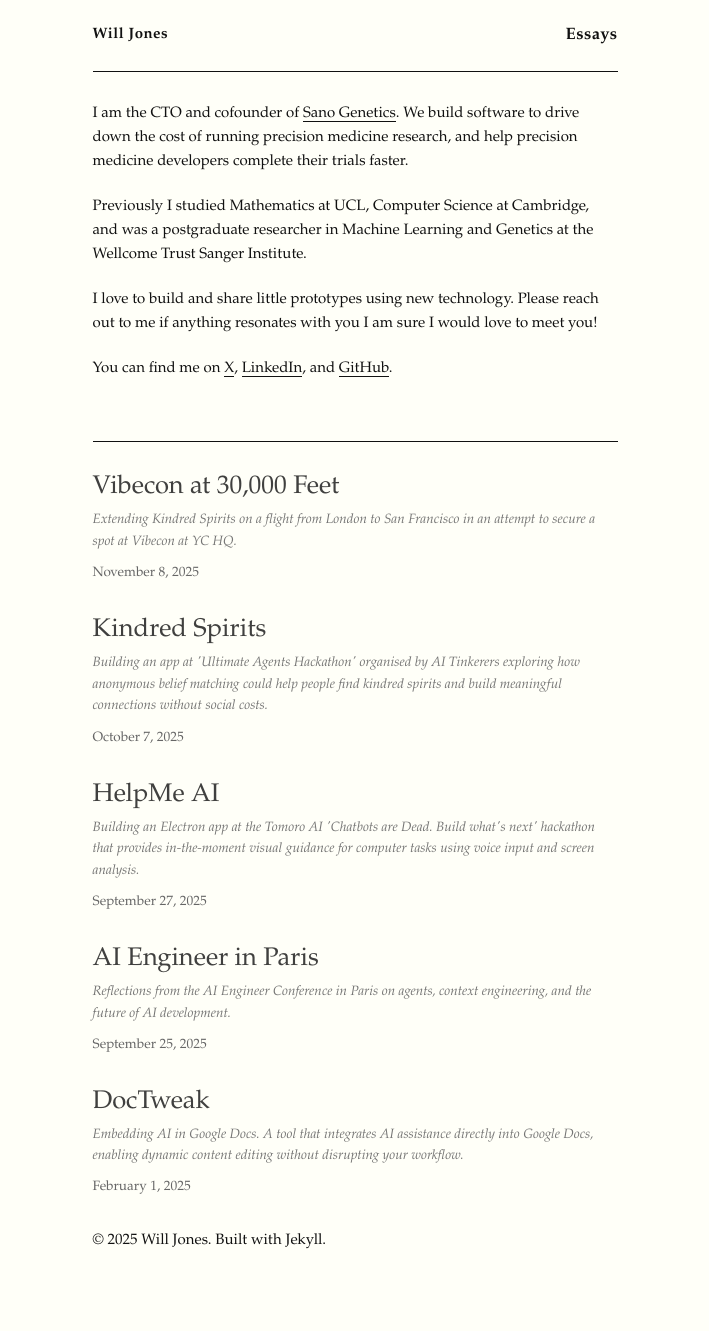
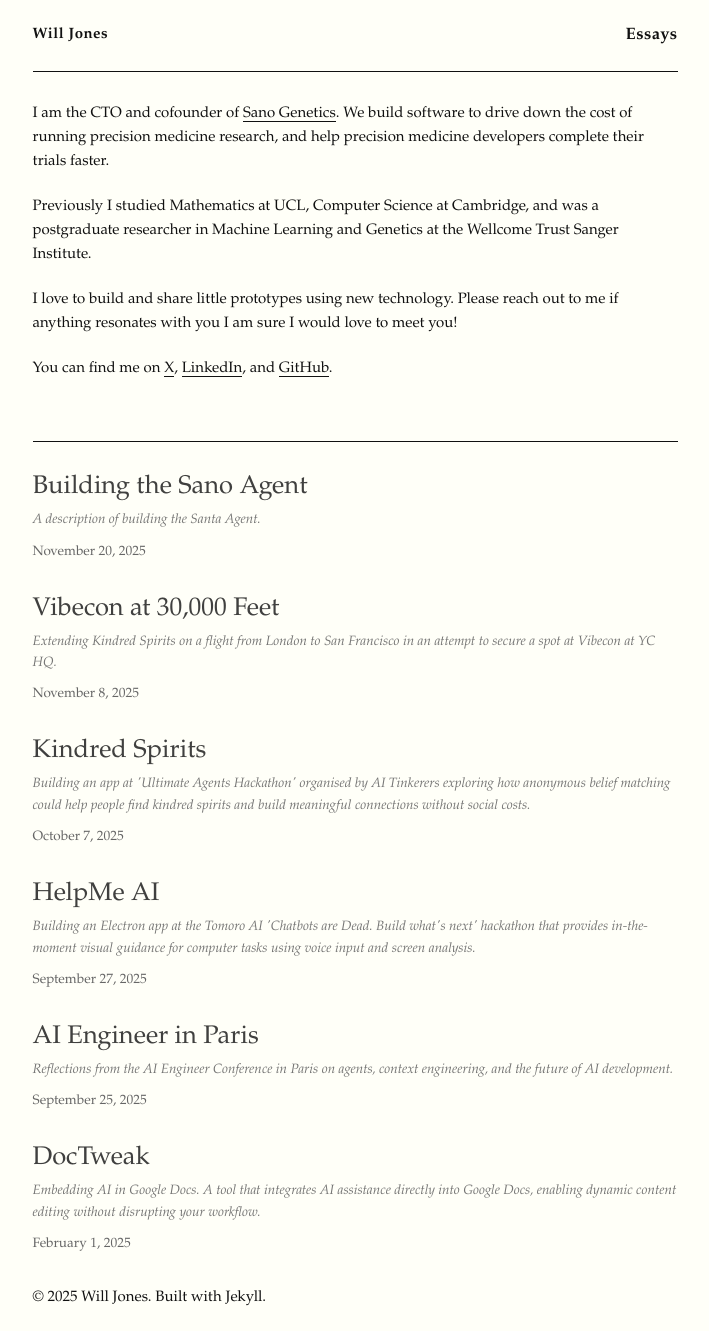
Before and after one commit to willgdjones/willgdjones.github.io, a Jekyll site: the page built from index.md, in a window 1280 px wide. Shown: the whole page, without its empty margins (285-994 px from the left). Built offline with Jekyll 4.4.1, drawn with Linux system fonts in a browser that asks for light colours; before the commit the page ends 1274 px from its top, so only the background shows below that; some of the changed lines change nothing that is shown.

Commit message:
Building the Sano Agent

````diff
--- /dev/null
+++ b/_essays/building-the-sano-agent-2025.md
@@ -0,0 +1,134 @@
+---
+layout: post
+title: "Building the Sano Agent"
+date: 2025-11-20
+description: "A description of building the Santa Agent."
+
+---
+
+This year at Sano, I transitioned from being a majority-time ‘manager CTO’ here to being a majority-time ‘IC CTO’. All of the AI tooling had given me so much motivation and drive that it felt like a natural transition to spend more time as an individual contributor and get back into building.
+
+A big goal for this year was to help accelerate the development of clinical research studies on the Sano platform for both delivery and commercial teams. It took a lot of effort to translate the study specification details that lived in PDF documents into the actual representation using the admin builder tools we had spent so many years crafting.
+
+We were heavily inspired by products like Lovable and Repl.it, which allowed people to create websites and online products using natural language alone, so we set out to build an equivalent at Sano called the Sano Agent.
+
+
+<figure>
+  <img src="/assets/images/SanoAgentSystemDesign.png" alt="Sano Agent System Design">
+  <figcaption>Sano Agent System Design</figcaption>
+</figure>
+
+1. The client sends the user prompt alongside the user cookie and JavaScript Web Token (JWT), which are used later for authenticating web requests alongside the previous message history.
+2. The agent receives the prompt and makes a sequence of *Tool Calls* to fulfil the prompt with the necessary inputs.
+3. Each tool call makes web requests to the backend API, which are authenticated with the cookie and the JWT. The exact API calls that are made depend on which tool is called.
+4. The agent server receives status codes back from the back-end API to confirm that entities have been modified correctly.
+5. The agent server streams updates to the client after every agent iteration. Each time a tool call completes, a message is streamed back to the client.
+
+### Backend
+
+The Agent Server is a standalone service implemented with FastAPI within our mono-repository, similar to how we designed the Kit Operations server.
+
+A key component of the agent server prompt is a reference to all the BlockType classes that we currently support. This enables the Study Agent to accurately select the correct Block Type and Block Data based on a user prompt, but it also introduces a dependency on the core server codebase.
+
+In the future, this context could be automatically generated via an OpenAPI spec or by even hosting our own MCP server directly from our OpenAPI specification. Given the uncertainties in this approach, we decided not to pursue this avenue straight away and instead launch, gather feedback, and generate momentum in this product direction before investing in this longer-term technical approach.
+
+
+The backend which exposes REST endpoints, such as `/agent/execute-prompt/stream`, which calls an Agent implemented with [PydanticAI](https://ai.pydantic.dev/), and streams back the response after each Tool Call completes until termination.
+
+The Agent has a limited and highly specified set of tools that it is able to call in order to carry out at task:
+
+- Create Study
+- Create Flow For Study
+- Add Section To Flow
+- Delete Flow Section
+- Update Order in Flow Section
+- Add Block To Flow Section
+- Delete Block
+- Add JumpTo For Block
+- Add Stage To Study
+- Delete Stage
+- Create Stage Rule For Study
+- Update Stage Rule
+- Delete Stage Rule
+
+These tools are implemented within `study_agent.py` and are added to the Agent. Each tool is referenced in the system prompt along with instructions and important information.
+
+### Frontend
+
+I implemented a very lightweight frontend component that is rendered within `admin-default.vue`. This means that the chat will, by default, appear on the right-hand side of every page in our Admin Product when the feature flag is enabled.
+
+We used the [Vue EventBus](https://vueuse.org/core/useEventBus/) to dynamically reload data on specific pages in response to messages received from the Agent Server in the chat.
+
+The Study Agent Chat window contains buttons to clear all messages, minimise or maximise the chat, or close it altogether. The Study Agent Chat reappears when the page is reloaded.
+
+The component collects the context of the Study that the user is currently looking at and collects together all the Flows, Blocks, Stages, Stage Rules, Triggers, that particular study. It adds this context to the prompt that is sent to the agent server. This allows the user to reference study components (e.g., Blocks and Stages) with loose descriptions, and the agent server can determine which components the user is referring to.
+
+### Eval strategy
+
+There are a number of `pytest` cases to validate the behavior of the Study Agent In a variety of different circumstances:
+
+- `test_study_agent_tools.py`
+    - Contains test cases to validate the behaviour of individual tool calls of the Study Agent, essentially serving as unit tests.
+- `test_study_agent_tasks.py`
+    - Contains test cases for complicated multi-step tasks involving multiple tool calls, essentially serving as integration tests.
+
+```
+def test_create_study(self, agent_auth_headers):
+    """GIVEN a study agent and a prompt for creating a study"""
+    prompt = """
+    Create me a example study called 'ALS Study' and key 'als-study'.
+    Do not create anything else.
+    """
+
+    """WHEN running the agent with the full name block prompt"""
+    result = run_agent(prompt, agent_auth_headers)
+    study_id = result["study_id"]
+
+    """AND a study should be created in the database"""
+    study = get_study_details(study_id, agent_auth_headers)
+    assert study["title"] == "ALS Study"
+    assert study["key"] == "als-study"
+    assert study["primary_locale_id"] == "en-gb"
+```
+
+These tests provided robustness against the broad variety of prompts that the user agent may receive. They also help ensure that changes to the system prompts do not inadvertently introduce issues with existing functionality. These tests make actual API calls to OpenAI. The intention is not to add these to our CI, but to maintain them as a test suite that runs when required.
+
+
+## Three iterations of the Sano Agent
+
+### Sano Agent V1
+
+Sano Agent V1 focused on implementing the core pieces of functionality outlined in the vision and to generate buy-in across the company. It served as a successful proof of concept to help people see the vision about what could be achieved if we invested more in this technology approach.
+<figure>
+  <img src="/assets/images/SanoAgentV1.gif" alt="Sano Agent V1 - ">
+  <figcaption>Sano Agent V1</figcaption>
+</figure>
+
+### Sano Agent V2
+
+Sano Agent V2 added PDF upload support and required me to break out the previously monolithic agent into a multi-agent system. My initial approach was to implement a retrieval-augmented generation (RAG) system to split large PDFs into chunks, generate embeddings from them, and augment generations with relevant chunks. However, I found that this introduced significant issues with the order of questions within pre-screening flows, which is extremely important to users. I resorted to using long-context models such as Gemini 2.5 and later Claude Sonnet 4.5, along with ChatGPT 4.1, whose 1-million-context-length was sufficient to ingest full-length PDFs, summarise them, extract the relevant content, and pass it to the main model to create the necessary study components.
+
+I encountered new issues when attempting to one-shot the study's landing page due to its complex JSON representation. We represented landing pages as a list of sections, each validated as a Pydantic model. After several failed attempts, I found a practical approach that implemented a dedicated landing page agent with two tools, one to add a section and the other to delete a section, which built up a landing page by iteratively adding sections to either an empty JSON representation or an existing JSON representation. This allowed users not only to create a landing page from scratch but also to edit an existing one.
+
+
+<figure style="max-width: 50%; margin-left: auto; margin-right: auto;">
+  <img src="/assets/images/SanoAgentV2.gif" alt="Sano Agent V2">
+  <figcaption>Sano Agent V2 - splits Agent behaviour into a Plan mode and an Execute mode</figcaption>
+</figure>
+
+<figure style="max-width: 70%; margin-left: auto; margin-right: auto;">
+  <img src="/assets/images/AgentDiagrams.jpg" alt="Agent Diagrams">
+  <figcaption>Architecture of the Multi-Agent System</figcaption>
+</figure>
+
+### Sano Agent V3
+
+In Sano Agent V3, I implemented the client-server interaction using an emerging standard called AG-UI. This is a protocol with well-defined methods for clients to enter and interact with agents via web services, which is exactly what the Sano agent was. Instead of parsing the raw streaming events on the client, it allows the client to subscribe to specific events emitted by the server that indicate intermediate steps. This also allowed me to stream intermediate events from sub-agents, which was previously not possible, resulting in a very clearly informed user experience.
+
+In addition, I finalised a deep research sub-agent that enabled users to informatino from the internet about large scala therapeutic programs our clients were running and build those studies on our platform immediately.
+
+
+<figure style="max-width: 50%; margin-left: auto; margin-right: auto;">
+  <img src="/assets/images/SanoAgentV3.gif" alt="Sano Agent V3 ">
+  <figcaption>Sano Agent V3 - breaks down the task into intermediate steps that dynamically update</figcaption>
+</figure>
--- a/assets/css/tufte.css
+++ b/assets/css/tufte.css
@@ -25,7 +25,7 @@
 
 /* Base container */
 .container {
-    max-width: 35rem;
+    max-width: 43rem;
     margin: 0 auto;
     padding: 0 2rem;
 }
````
Also changed, not shown: assets/images/AgentDiagrams.jpg (added), assets/images/SanoAgentSystemDesign.png (added), assets/images/SanoAgentV2.gif (added), 2 other files.
